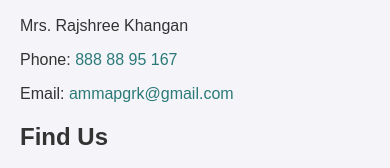
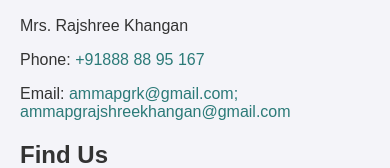
Before and after one commit to ammapgrajshreekhangan/Amma-Pg-website, a plain HTML site: page index.html in a window 390 px wide. Shown: the part 1497-1665 px from the top of the page. Drawn offline with Linux system fonts and the light colour scheme.

Commit message:
mobile nuo

```diff
--- a/index.html
+++ b/index.html
@@ -156,8 +156,8 @@
         <div class="contact-info">
             <h2>Contact Us</h2>
             <p>Mrs. Rajshree Khangan</p>
-            <p>Phone: <a href="tel:8888895167">888 88 95 167</a></p>
-            <p>Email: <a href="mailto:ammapgrk@gmail.com">ammapgrk@gmail.com</a></p>
+            <p>Phone: <a href="tel:+918888895167">+91888 88 95 167</a></p>
+            <p>Email: <a href="mailto:ammapgrk@gmail.com">ammapgrk@gmail.com; ammapgrajshreekhangan@gmail.com</a></p>
         </div>
 
         <div class="location">
```
